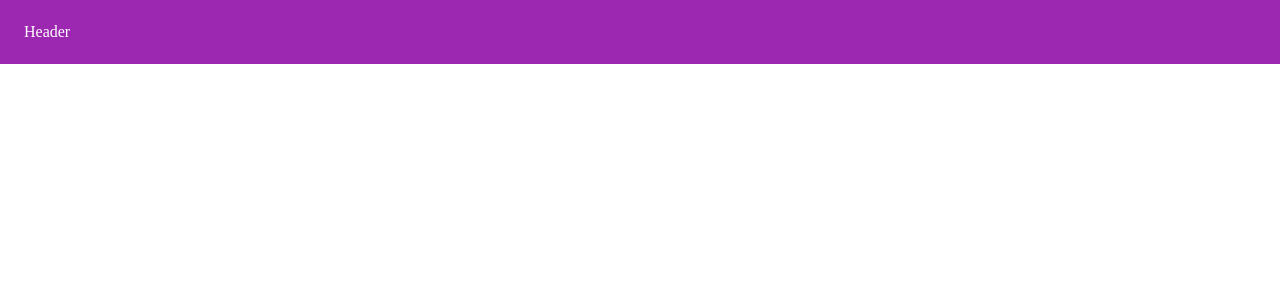
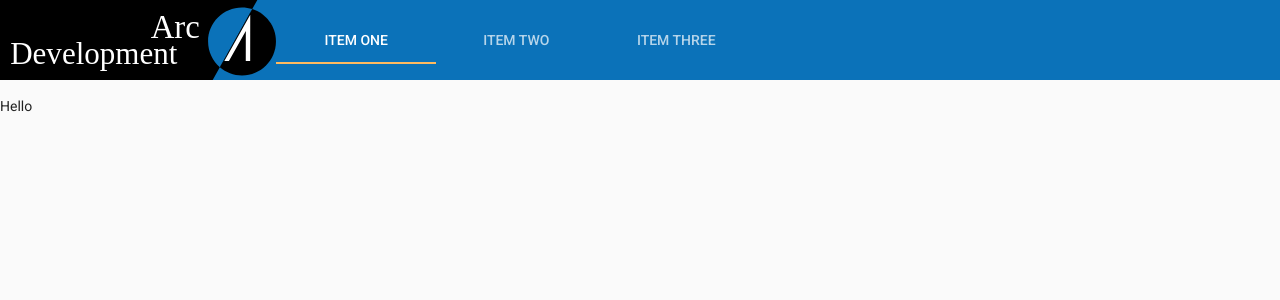
Before and after one commit to pkuwyn/mui-project1, a React (Create React App) app: page / in a window 1280 px wide. Shown: the top 300 px of the page. Built offline with nearby package versions, Linux system fonts and the light colour scheme.

Commit message:
add logo

```diff
--- a/public/index.html
+++ b/public/index.html
@@ -2,7 +2,7 @@
 <html lang="en">
   <head>
     <meta charset="utf-8" />
-    <link rel="icon" href="%PUBLIC_URL%/favicon.ico" />
+    <link rel="icon" href="%PUBLIC_URL%/favicon.png" />
     <meta name="viewport" content="width=device-width, initial-scale=1" />
     <meta name="theme-color" content="#000000" />
     <meta
@@ -14,7 +14,7 @@
       manifest.json provides metadata used when your web app is installed on a
       user's mobile device or desktop. See https://developers.google.com/web/fundamentals/web-app-manifest/
     -->
-    <link rel="manifest" href="%PUBLIC_URL%/manifest.json" />
+    <!-- <link rel="manifest" href="%PUBLIC_URL%/manifest.json" /> -->
 
     <link
       rel="stylesheet"
@@ -30,7 +30,7 @@
       work correctly both with client-side routing and a non-root public URL.
       Learn how to configure a non-root public URL by running `npm run build`.
     -->
-    <title>React App</title>
+    <title>Arc development</title>
   </head>
   <body>
     <noscript>You need to enable JavaScript to run this app.</noscript>
--- a/src/components/App.js
+++ b/src/components/App.js
@@ -1,5 +1,6 @@
 import React from "react";
 import { ThemeProvider } from "@material-ui/core/styles";
+import CssBaseline from "@material-ui/core/CssBaseline";
 
 import theme from "./ui/theme";
 import Header from "./ui/Header";
@@ -7,7 +8,9 @@ import Header from "./ui/Header";
 function App(props) {
   return (
     <ThemeProvider theme={theme}>
+      <CssBaseline />
       <Header></Header>
+      Hello
     </ThemeProvider>
   );
 }
--- a/src/components/ui/Header.js
+++ b/src/components/ui/Header.js
@@ -1,11 +1,32 @@
-import React from "react";
+import React, { useState } from "react";
 import AppBar from "@material-ui/core/AppBar";
 import Toolbar from "@material-ui/core/Toolbar";
 import Typography from "@material-ui/core/Typography";
 import Button from "@material-ui/core/Button";
 import IconButton from "@material-ui/core/IconButton";
+import { makeStyles } from "@material-ui/core/styles";
+import useScrollTrigger from "@material-ui/core/useScrollTrigger";
+import Tabs from "@material-ui/core/Tabs";
+import Tab from "@material-ui/core/Tab";
 
-import useScrollTrigger from "@material-ui/core/useScrollTrigger";
+//local import
+import logo from "../../assets/logo.svg";
+
+const useStyles = makeStyles((theme) => ({
+  root: {
+    background: theme.palette.secondary,
+  },
+  toolbarMargin: {
+    ...theme.mixins.toolbar,
+    marginBottom: "2rem",
+  },
+  logo: {
+    height: "5rem",
+  },
+  tabs: {
+    // minHeight: "100%",
+  },
+}));
 
 function ElevationScroll(props) {
   const { children, elevationValue } = props;
@@ -21,11 +42,33 @@ function ElevationScroll(props) {
 }
 
 export default function Header(props) {
+  const classes = useStyles();
+  const [value, setValue] = React.useState(0);
+
+  const handleChange = (event, newValue) => {
+    setValue(newValue);
+  };
   return (
-    <ElevationScroll elevationValue={24}>
-      <AppBar>
-        <Toolbar>Header</Toolbar>
-      </AppBar>
-    </ElevationScroll>
+    <>
+      <ElevationScroll elevationValue={24}>
+        <AppBar color="primary">
+          <Toolbar disableGutters>
+            <img src={logo} alt="logo" className={classes.logo} />
+
+            <Tabs
+              value={value}
+              onChange={handleChange}
+              aria-label="simple tabs example"
+              className={classes.tabs}
+            >
+              <Tab label="Item One" />
+              <Tab label="Item Two" />
+              <Tab label="Item Three" />
+            </Tabs>
+          </Toolbar>
+        </AppBar>
+      </ElevationScroll>
+      <div className={classes.toolbarMargin}></div>
+    </>
   );
 }
--- a/src/components/ui/theme.js
+++ b/src/components/ui/theme.js
@@ -1,9 +1,51 @@
 import { red } from "@material-ui/core/colors";
-import { createMuiTheme } from "@material-ui/core/styles";
-import purple from "@material-ui/core/colors/purple";
+import { createMuiTheme, responsiveFontSizes } from "@material-ui/core/styles";
+import { zhCN } from "@material-ui/core/locale";
 
-export default createMuiTheme({
-  palette: {
-    primary: purple,
+//color defination
+const arcBlue = "#0B72B9";
+const arcOrange = "#FFBA60";
+
+let theme = createMuiTheme(
+  {
+    palette: {
+      common: {
+        blue: arcBlue,
+        orange: arcOrange,
+      },
+      primary: {
+        main: arcBlue,
+      },
+      secondary: {
+        main: arcOrange,
+      },
+    },
+
+    typography: {
+      fontFamily: "Roboto, Microsoft YaHei",
+      htmlFontSize: 16,
+      fontSize: 14,
+      // h3: {
+      //   fontSize: "1.6rem",
+      //   fontWeight: 300,
+      // },
+    },
+    // props: {
+    //   MuiToolbar: {
+    //     disableGutters: true,
+    //   },
+    // },
+    // overrides: {
+    //   MuiToolbar: {
+    //     root: {
+    //       paddingLeft: "0 !important",
+    //     },
+    //   },
+    // },
   },
-});
+  zhCN
+);
+
+// theme = responsiveFontSizes(theme);
+// console.log(theme.props.MuiToolbar.root);
+export default theme;
```
Also changed, not shown: public/favicon.png (added), public/manifest.json (deleted), 1 other file (tests, documents, lock files or other folders).
